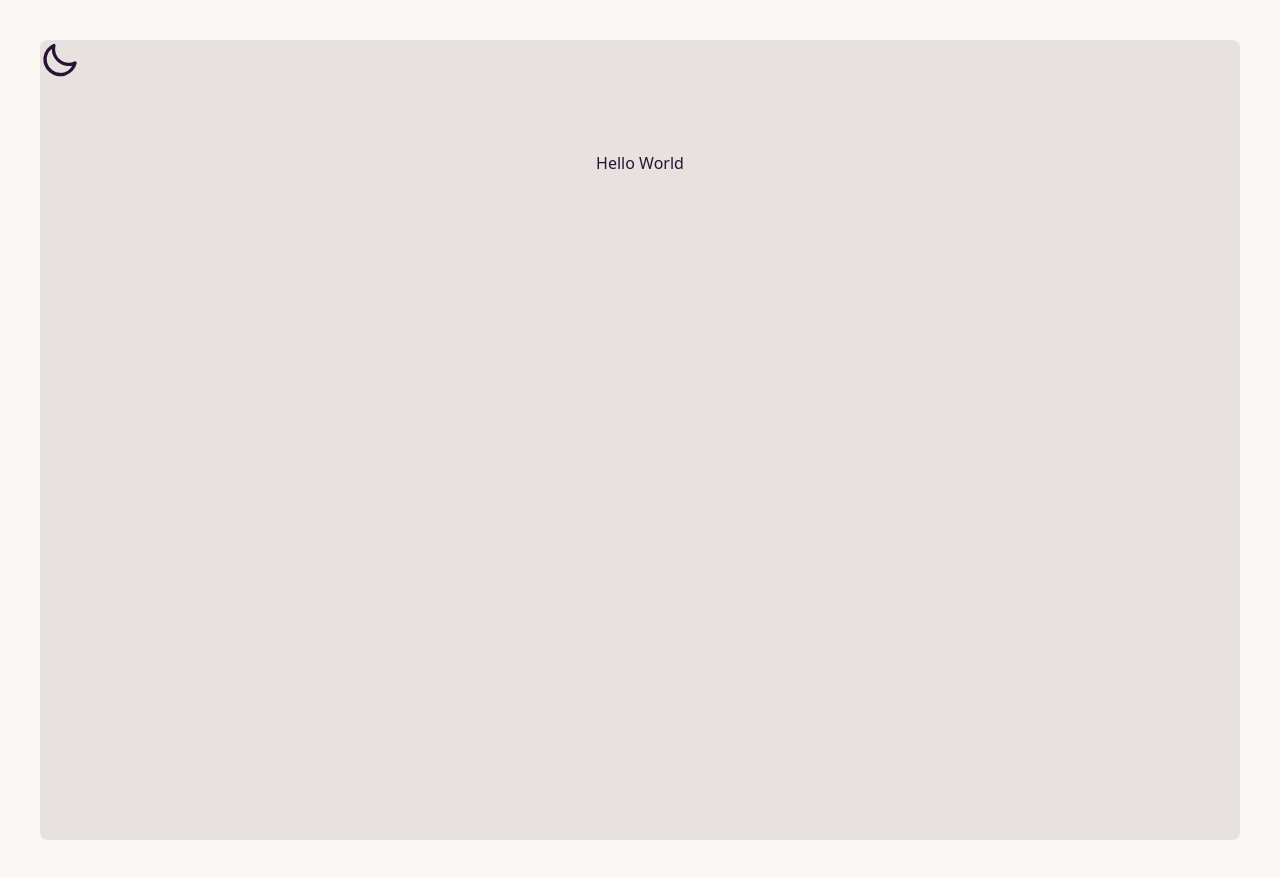
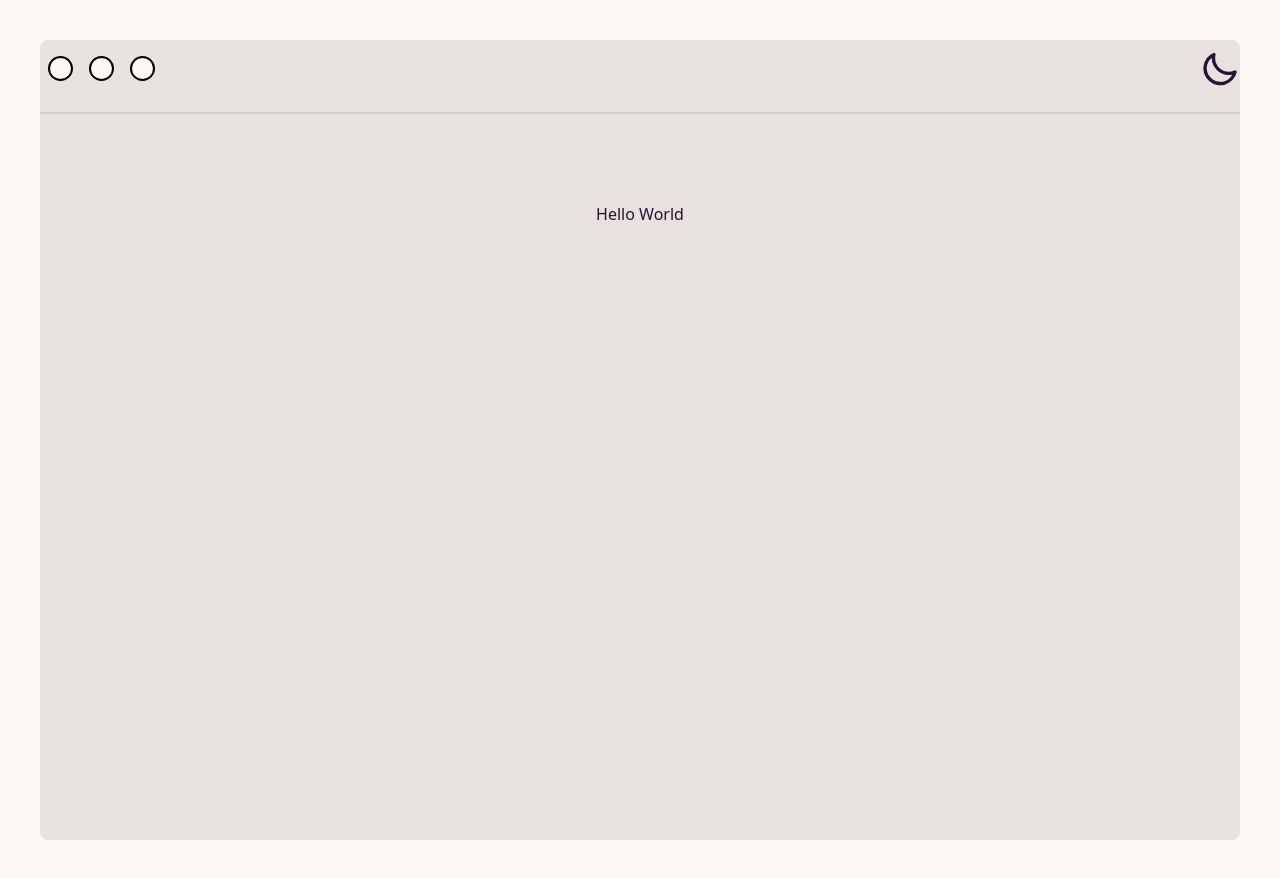
Before and after one commit to Yakiyo/Yakiyo.github.io, a Svelte app: page / in a window 1280 px wide. Built offline with nearby package versions, Linux system fonts and the light colour scheme.

Commit message:
chore: more minor work

```diff
--- a/src/App.svelte
+++ b/src/App.svelte
@@ -1,17 +1,10 @@
 <script>
   import Router from "svelte-spa-router";
-  import ThemeController from "./components/ThemeController.svelte";
   import Window from "./components/Window.svelte";
   import { routes } from "./lib/router";
 </script>
 
-<!-- <div class="mockup-window border-2 bg-base-300 border-base-200 min-h-screen m-10">
-  <ThemeController></ThemeController>
-  <div class="flex justify-center px-4 py-16 border-t border-base-300">Hello!</div>
-</div> -->
-
 <Window>
-  <ThemeController></ThemeController>
   <div class="flex justify-center px-4 py-16 border-t border-base-300">
     <Router {routes}></Router>
   </div>
--- a/src/components/Window.svelte
+++ b/src/components/Window.svelte
@@ -1,4 +1,29 @@
+<script>
+  import ThemeController from "./ThemeController.svelte";
+</script>
 
-<div class="rounded-lg min-h-screen m-10 bg-base-300 border-base-200">
-    <slot></slot>
+<!-- <div class="mockup-window border-2 bg-base-300 border-base-200 min-h-screen m-10">
+  <ThemeController></ThemeController>
+  <div class="flex justify-center px-4 py-16 border-t border-base-300">Hello!</div>
+</div> -->
+
+<div
+  class="rounded-lg min-h-screen m-10 bg-base-300 border-base-200 flex flex-col"
+>
+  <!-- Nav menu -->
+  <nav class="flex flex-row justify-between items-center mt-2">
+    <div class="flex flex-row justify-around items-center">
+      {#each [0, 1, 2] as _}
+        <div
+          class="w-[25px] h-[25px] bg-base-100 rounded-full inline-block border-2 border-black m-2"
+        ></div>
+      {/each}
+    </div>
+    <ThemeController></ThemeController>
+  </nav>
+
+  <!-- Divider -->
+  <div class="divider"></div>
+  <!-- Content slot -->
+  <slot />
 </div>
```
